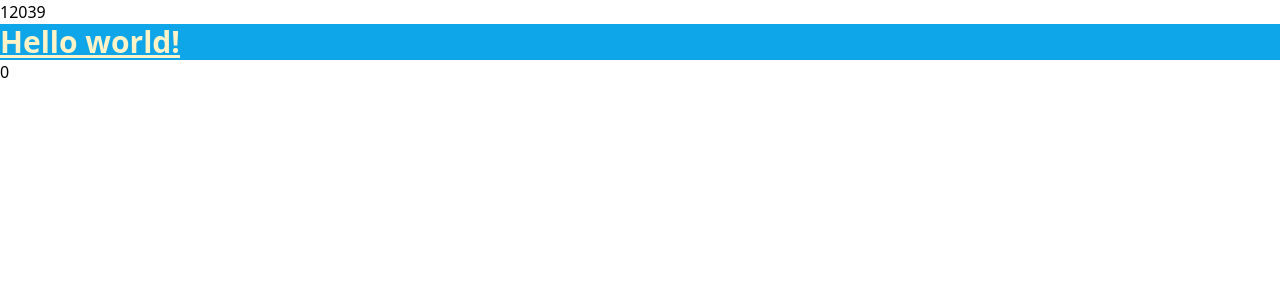
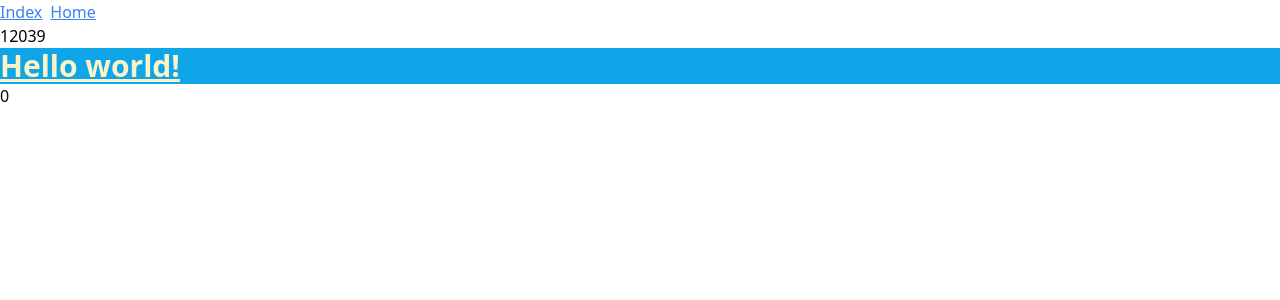
Before and after one commit to leaveyoung-marvinseason/vue3win11, a Vue app: page /index in a window 1280 px wide. Shown: the top 300 px of the page. Built offline with nearby package versions, Linux system fonts and the light colour scheme.

Commit message:
feat: 添加路由，初始化路由配置

```diff
--- a/package.json
+++ b/package.json
@@ -14,7 +14,7 @@
     "pinia": "^2.1.7",
     "postcss": "^8.4.31",
     "vue": "^3.3.4",
-    "vue-router": "4"
+    "vue-router": "^4.2.5"
   },
   "devDependencies": {
     "@vitejs/plugin-vue": "^4.2.3",
--- a/src/App.vue
+++ b/src/App.vue
@@ -1,16 +1,14 @@
 <script setup lang="ts">
-import { NNumberAnimation } from "naive-ui";
-import { logger } from "@/utils";
-import { useCounterStore } from '@/store'
-// 可以在组件中的任意位置访问 `store` 变量 ✨
-const store = useCounterStore()
-logger('aa');
+console.log('1');
+
 </script>
 
 <template>
-  <n-number-animation ref="numberAnimationInstRef" :from="0" :to="12039" />
-  <h1 class="text-3xl bg-sky-500 text-amber-100 font-bold underline">
-    Hello world!
-  </h1>
-  <div @click="store.increment">{{ store.count }}</div>
+  <div class="flex flex-col">
+    <div class="flex gap-2">
+      <RouterLink class="text-blue-500 underline" to="/index">Index</RouterLink>
+      <RouterLink class="text-blue-500 underline" to="/home">Home</RouterLink>
+    </div>
+    <RouterView />
+  </div>
 </template>
--- a/src/main.ts
+++ b/src/main.ts
@@ -2,7 +2,11 @@ import { createApp } from "vue";
 import "./index.css";
 import App from "./App.vue";
 import pinia from "@/store"
+import router from "@/router"
 
 const app = createApp(App);
+
+app.use(router);
 app.use(pinia);
+
 app.mount("#app");
--- /dev/null
+++ b/src/pages/home/index.vue
@@ -0,0 +1,8 @@
+<script setup lang="ts">
+</script>
+
+<template>
+  home
+</template>
+
+<style scoped></style>
--- a/src/pages/index/index.vue
+++ b/src/pages/index/index.vue
@@ -1,7 +1,16 @@
-<script setup lang="ts"></script>
+<script setup lang="ts">
+import { NNumberAnimation } from "naive-ui";
+import { useCounterStore } from '@/store'
+// 可以在组件中的任意位置访问 `store` 变量 ✨
+const store = useCounterStore()
+</script>
 
 <template>
-  <div>code here</div>
+  <n-number-animation ref="numberAnimationInstRef" :from="0" :to="12039" />
+  <h1 class="text-3xl bg-sky-500 text-amber-100 font-bold underline">
+    Hello world!
+  </h1>
+  <div @click="store.increment">{{ store.count }}</div>
 </template>
 
 <style scoped></style>
--- a/src/router/index.ts
+++ b/src/router/index.ts
@@ -0,0 +1,12 @@
+
+import { createRouter, createWebHistory } from 'vue-router';
+import routes from './routes';
+
+
+const router = createRouter({
+    // 4. 内部提供了 history 模式的实现。为了简单起见，我们在这里使用 hash 模式。
+    history: createWebHistory(),
+    routes, // `routes: routes` 的缩写
+})
+
+export default router
--- /dev/null
+++ b/src/router/routes.ts
@@ -0,0 +1,9 @@
+import { RouteRecordRaw } from 'vue-router'
+import Index from "@/pages/index/index.vue";
+
+const routes: RouteRecordRaw[] = [
+    { path: '/', component: Index },
+    { path: '/index', component: Index },
+    { path: '/home', component: () => import('@/pages/home/index.vue') },
+]
+export default routes
```
Also changed, not shown: 1 other file (tests, documents, lock files or other folders).
